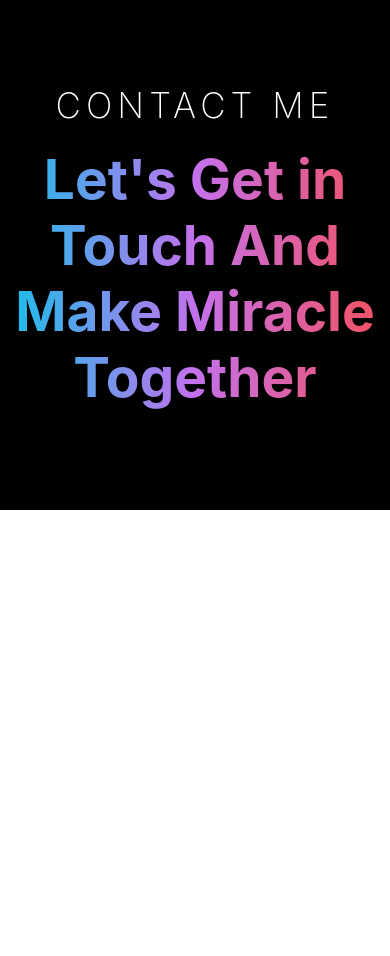
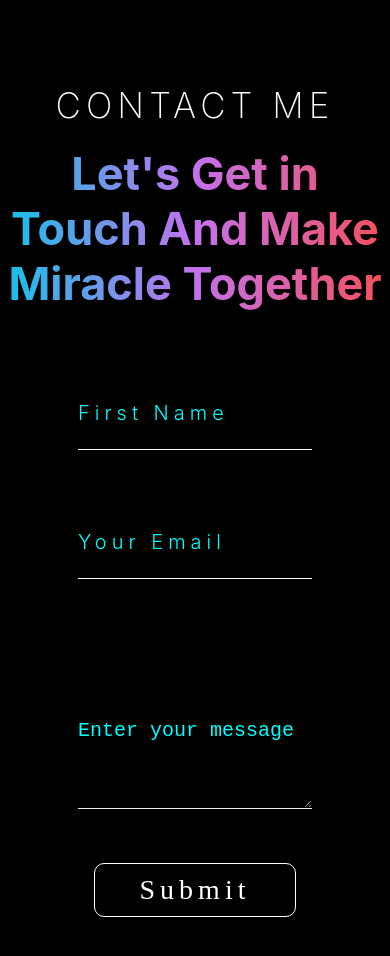
Before and after one commit to gj315/gj315.github.io, a React (Create React App) app: page / in a window 390 px wide. Shown: the part 8860-9816 px from the top of the page. Before the commit the page ends 9370 px from the top, so only its background shows below. Built offline with nearby package versions, Linux system fonts and the light colour scheme.

Commit message:
make responsive contact me section

```diff
--- a/src/components/Contact/Contact.css
+++ b/src/components/Contact/Contact.css
@@ -4,8 +4,11 @@
   height: 100%;
   background: black;
   box-sizing: border-box;
+  display: flex;
+  flex-direction: column;
+  justify-content: center;
 }
-.contact-title h2{
+.contact-title h2 {
   text-align: center;
   font-size: 35px;
   color: #fff;
@@ -22,5 +25,157 @@
   font-size: 55px;
   font-weight: bolder;
   padding-top: 20px;
+}
+.form {
+  display: flex;
+  flex-direction: column;
+  margin-top: 50px;
+  padding: 0 20px;
+}
+.form label {
+  font-weight: 300;
+  letter-spacing: 5px;
+  text-transform: capitalize;
+  font-size: 20px;
+  color: aqua;
+}
 
+.form input {
+  width: 500px;
+  color: #fff;
+  outline: none;
+  background: black;
+  border: none;
+  border-bottom: 1px solid #fff;
 }
+.form .box-container {
+  display: flex;
+  justify-content: space-around;
+}
+.box {
+  display: flex;
+  flex-direction: column;
+}
+.box input {
+  font-size: 20px;
+  font-family: "Roboto", sans-serif;
+  letter-spacing: 2px;
+  font-weight: bold;
+}
+
+.form .message {
+  text-align: center;
+  padding-top: 100px;
+  overflow: hidden;
+}
+.form textarea {
+  background-color: black;
+  border: none;
+  outline: none;
+  border-bottom: 1px solid rgb(240, 235, 235);
+  height: 90px;
+  width: 60vw;
+  color: #fff;
+  font-size: 25px;
+  color: aqua;
+}
+
+.form textarea::placeholder {
+  font-size: 20px;
+  color: aqua;
+}
+.form-button {
+  text-align: center;
+  margin-top: 50px;
+}
+.form-button button {
+  background-color: transparent;
+  color: #fff;
+  border: 1px solid #fff;
+  font-size: 28px;
+  font-weight: 100;
+  letter-spacing: 5px;
+  border-radius: 10px;
+  padding: 10px 45px;
+  font-family: cursive;
+}
+.form-button button:hover {
+  background: #fff;
+  color: black;
+  border: 2px solid var(--gradient-secondary-color);
+  box-shadow: 0 0 20px aqua;
+  font-weight: bolder;
+  font-size: 30px;
+  transition: all 1s;
+}
+
+/* Media Quries */
+@media screen and (max-width: 480px) {
+  .contact-title h2 {
+    font-size: 25px;
+  }
+  .contact-title p {
+    font-size: 45px;
+  }
+  .form .box-container {
+    display: flex;
+    flex-direction: column;
+    justify-content: space-between;
+    align-items: center;
+  }
+  .box {
+    margin: 40px 0;
+  }
+  .form input {
+    width: 60vw;
+    color: #fff;
+    outline: none;
+    background: black;
+    border: none;
+    border-bottom: 1px solid #fff;
+  }
+}
+@media screen and (max-width: 768px) {
+    .contact-title h2 {
+      font-size: 35px;
+    }
+    .contact-title p {
+      font-size: 45px;
+    }
+    .form .box-container {
+      display: flex;
+      flex-direction: column;
+      justify-content: space-between;
+      align-items: center;
+    }
+    .box {
+      margin: 40px 0;
+    }
+    .form input {
+      width: 60vw;
+      color: #fff;
+      outline: none;
+      background: black;
+      border: none;
+      border-bottom: 1px solid #fff;
+    }
+  }
+@media screen and (max-width: 1080px) {
+  .form .box-container {
+    display: flex;
+    flex-direction: column;
+    justify-content: space-between;
+    align-items: center;
+  }
+  .box {
+    margin: 40px 0;
+  }
+  .form input {
+    width: 60vw;
+    color: #fff;
+    outline: none;
+    background: black;
+    border: none;
+    border-bottom: 1px solid #fff;
+  }
+}
--- a/src/components/Contact/Contact.jsx
+++ b/src/components/Contact/Contact.jsx
@@ -8,13 +8,33 @@ const Contact = () => {
         <p>Let's Get in Touch And Make Miracle Together</p>
       </div>
       <div className="contact-form">
-        <form action="#">
-
+        <form action="#" className="form">
+          <div className="box-container">
+            <div className="box">
+              <label htmlFor="fname">First Name</label>
+              <input type="text" name="fname" id="fname" />
+            </div>
+            <div className="box">
+              <label htmlFor="email">Your Email</label>
+              <input type="text" name="email" id="email" />
+            </div>
+          </div>
+          <div className="message">
+            <textarea
+              name="message"
+              id=""
+              cols="30"
+              rows="10"
+              placeholder="Enter your message"
+            ></textarea>
+          </div>
+          <div className="form-button">
+            <button type="submit">Submit</button>
+          </div>
         </form>
       </div>
     </div>
   );
-
 };
 
 export default Contact;
```
Lines whose indentation alone changed are shown as unchanged.
